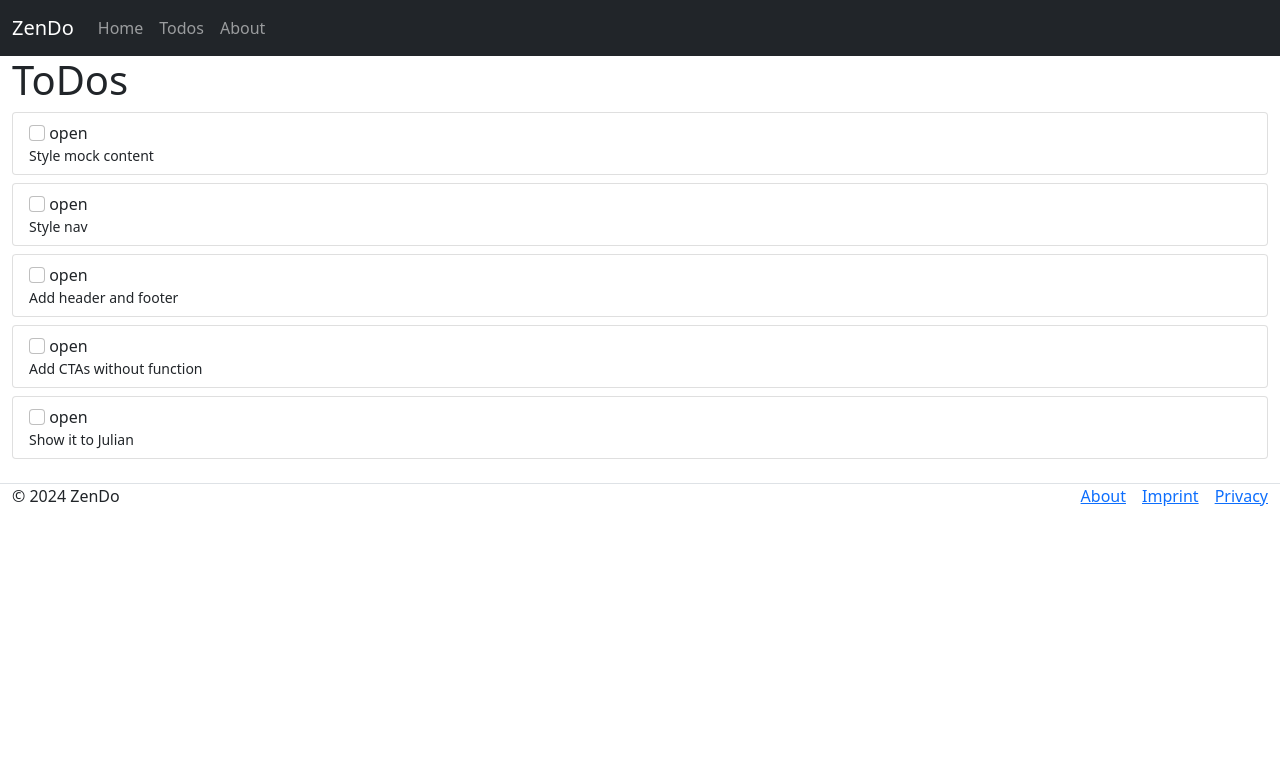
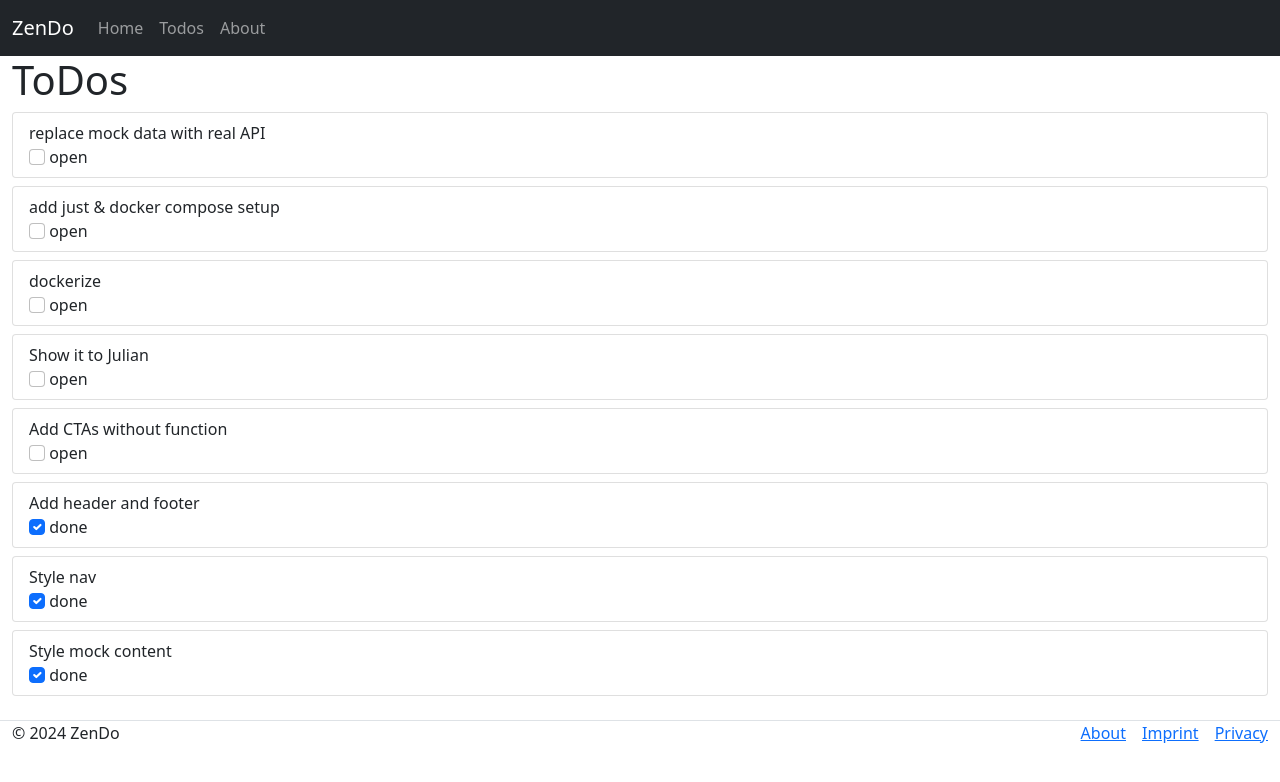
Before and after one commit to m1rm/ZenDo, a SvelteKit app in the folder svelteApp/: page /todos in a window 1280 px wide. Shown: the top 782 px of the page. Built offline with nearby package versions, Linux system fonts and the light colour scheme.

Commit message:
update mock data & reverse todos so open todos are at the top

```diff
--- a/svelteApp/src/routes/todos/+page.svelte
+++ b/svelteApp/src/routes/todos/+page.svelte
@@ -4,17 +4,17 @@
 
 <h1>ToDos</h1>
 <div class="d-grid gap-2">
-{#each data.todos as todo}
+{#each data.todos.reverse() as todo}
     <div class="list-group ">
-        <label class="list-group-item py-2">
-            <input class="form-check-input flex-shrink-0" type="checkbox" value="">
-            <span>
-                { todo.status }
-                <small class="d-block text-body-secondary">
-                    { todo.text }
-                </small>
-            </span>
+        <div class="list-group-item">
+        <span class="d-block">
+            { todo.text }
+        </span>
+        <label>
+            <input class="form-check-input flex-shrink-0" type="checkbox" checked="{todo.status === 'done'}">
+            { todo.status }
         </label>
+        </div>
     </div>
 {/each}
 </div>
--- a/svelteApp/src/routes/todos/data.json
+++ b/svelteApp/src/routes/todos/data.json
@@ -3,21 +3,21 @@
         {
             "id": 1,
             "text": "Style mock content",
-            "status": "open",
+            "status": "done",
             "createdAt": "",
             "updatedAt": ""
         },
         {
             "id": 2,
             "text": "Style nav",
-            "status": "open",
+            "status": "done",
             "createdAt": "",
             "updatedAt": ""
         },
         {
             "id": 3,
             "text": "Add header and footer",
-            "status": "open",
+            "status": "done",
             "createdAt": "",
             "updatedAt": ""
         },
@@ -34,6 +34,27 @@
             "status": "open",
             "createdAt": "",
             "updatedAt": ""
+        },
+        {
+            "id": 6,
+            "text": "dockerize",
+            "status": "open",
+            "createdAt": "",
+            "updatedAt": ""
+        },
+        {
+            "id": 7,
+            "text": "add just & docker compose setup",
+            "status": "open",
+            "createdAt": "",
+            "updatedAt": ""
+        },
+        {
+            "id": 8,
+            "text": "replace mock data with real API",
+            "status": "open",
+            "createdAt": "",
+            "updatedAt": ""
         }
     ]
 }
```
